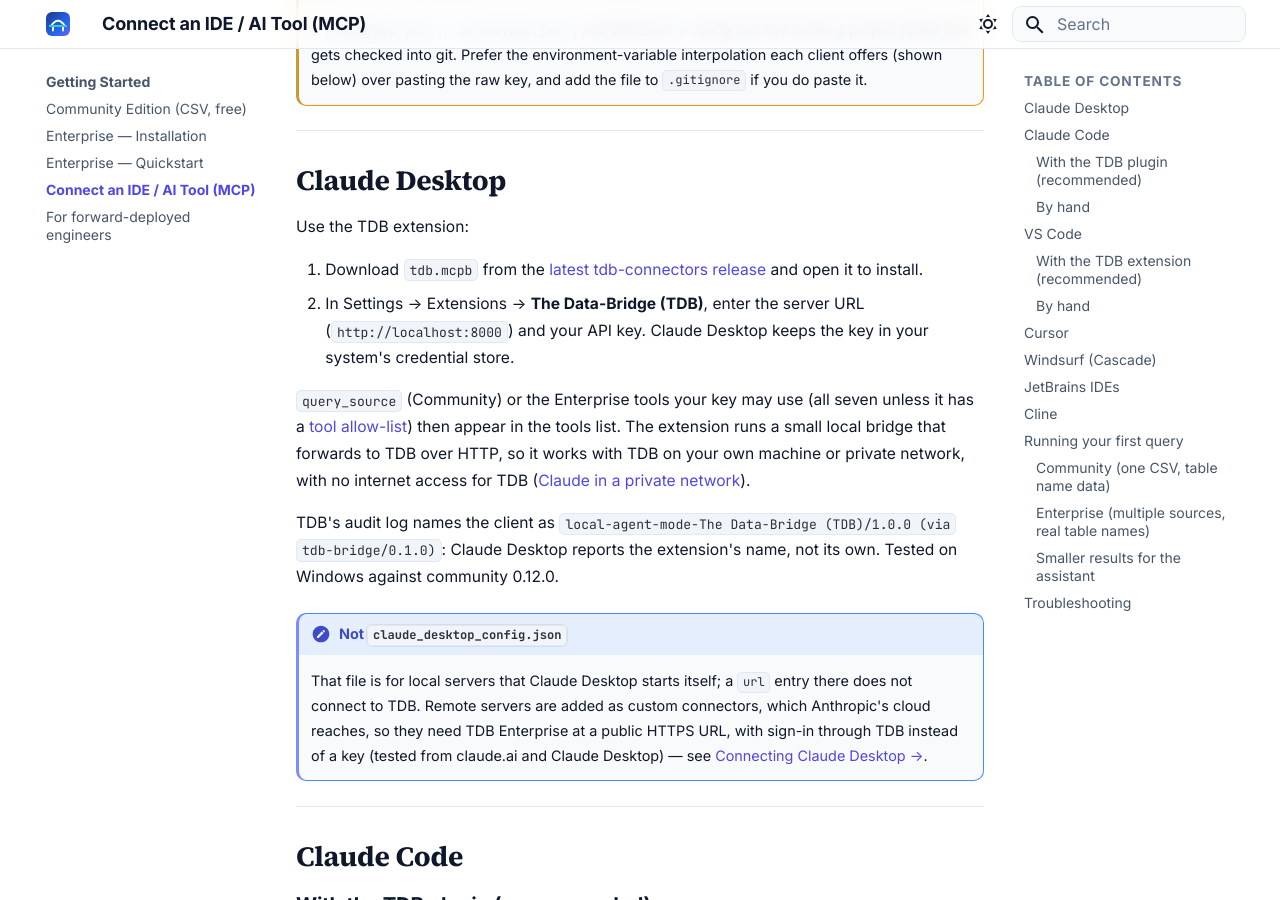
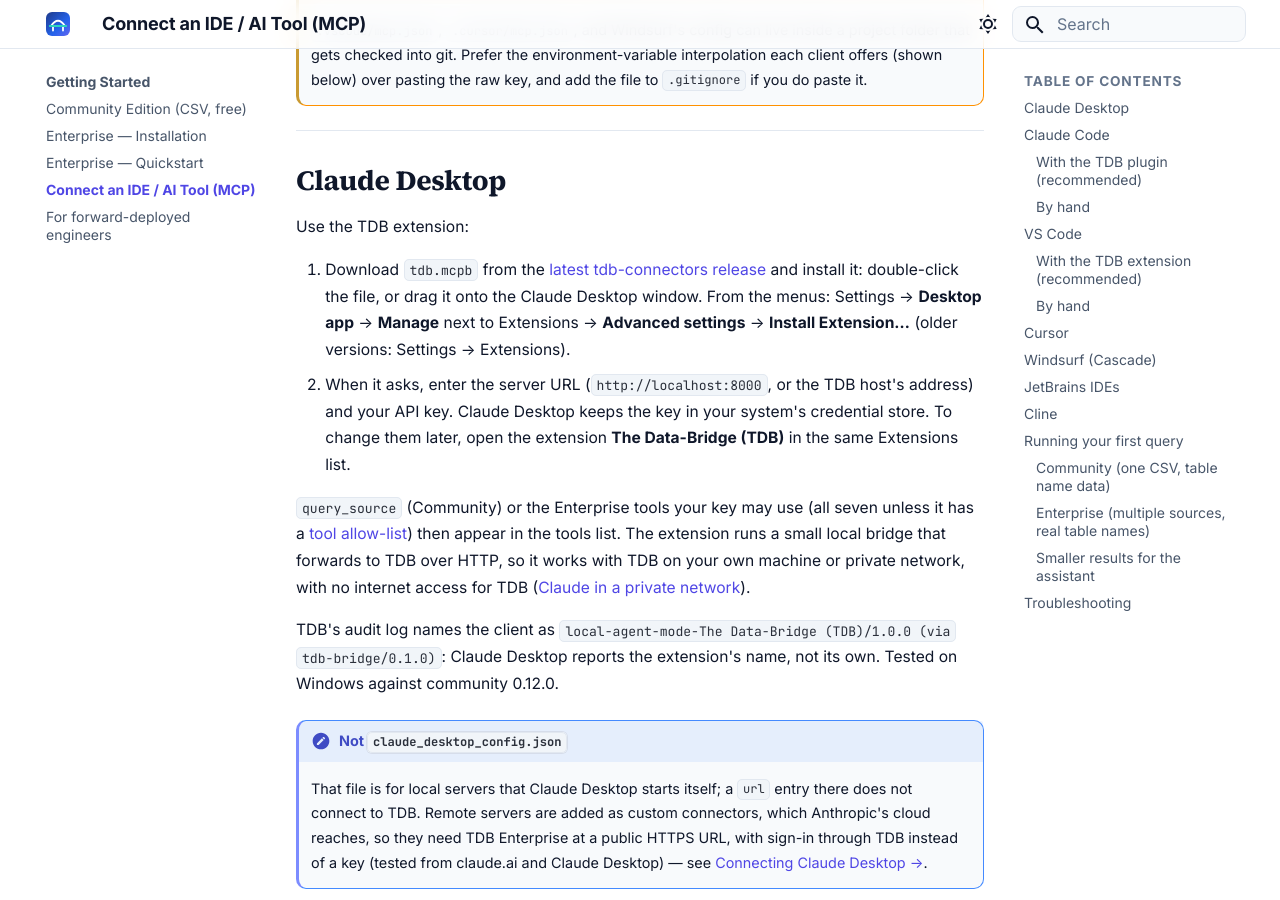
Before and after one commit to tdb-project/tdb-docs, an MkDocs documentation site: the page built from docs/getting-started/ide-setup.md, in a window 1280 px wide and 900 px high, scrolled down 1767 px. Built offline with MkDocs 1.6.1 and Material for MkDocs 9.7.7, drawn with Linux system fonts in a browser that asks for light colours; some of the changed text lies outside the part shown.

Commit message:
Claude Desktop: current install path (Settings → Desktop app → Extensions), double-click or drag first
Co-Authored-By: Claude Opus 5.5 <noreply@anthropic.com>

```diff
--- a/docs/getting-started/ide-setup.md
+++ b/docs/getting-started/ide-setup.md
@@ -28,7 +28,7 @@ quick reference; details and JSON for each client follow.
 
 | Client | Config location | Top-level key | URL field | Native header/auth support |
 |---|---|---|---|---|
-| [Claude Desktop](#claude-desktop) | The TDB extension (`tdb.mcpb`); Settings → Extensions | — | Entered in the extension's settings | Yes — the extension adds the key |
+| [Claude Desktop](#claude-desktop) | The TDB extension (`tdb.mcpb`); Settings → Desktop app → Extensions | — | Entered in the extension's settings | Yes — the extension adds the key |
 | [Claude Code](#claude-code) | The TDB plugin, or `claude mcp add` (stored in `~/.claude.json`; `--scope project` writes `.mcp.json`) | `mcpServers` | `url` | Yes — `--header` |
 | [VS Code](#vs-code) | The TDB extension, or `.vscode/mcp.json` / user profile | `servers` (not `mcpServers`) | `url` | Yes — `headers`, plus `inputs` for secret prompting |
 | [Cursor](#cursor) | `.cursor/mcp.json` | `mcpServers` | `url` | Yes — `headers` |
@@ -50,10 +50,13 @@ Use the TDB extension:
 
 1. Download `tdb.mcpb` from the
    [latest tdb-connectors release](https://github.com/tdb-project/tdb-connectors/releases/latest)
-   and open it to install.
-2. In Settings → Extensions → **The Data-Bridge (TDB)**, enter the server URL
-   (`http://localhost:8000`) and your API key. Claude Desktop keeps the key in your
-   system's credential store.
+   and install it: double-click the file, or drag it onto the Claude Desktop window. From
+   the menus: Settings → **Desktop app** → **Manage** next to Extensions → **Advanced
+   settings** → **Install Extension…** (older versions: Settings → Extensions).
+2. When it asks, enter the server URL (`http://localhost:8000`, or the TDB host's
+   address) and your API key. Claude Desktop keeps the key in your system's credential
+   store. To change them later, open the extension **The Data-Bridge (TDB)** in the same
+   Extensions list.
 
 `query_source` (Community) or the Enterprise tools your key may use (all seven unless it
 has a [tool allow-list](../api/mcp.md#tool-allow-lists-per-api-key)) then appear in the
```
